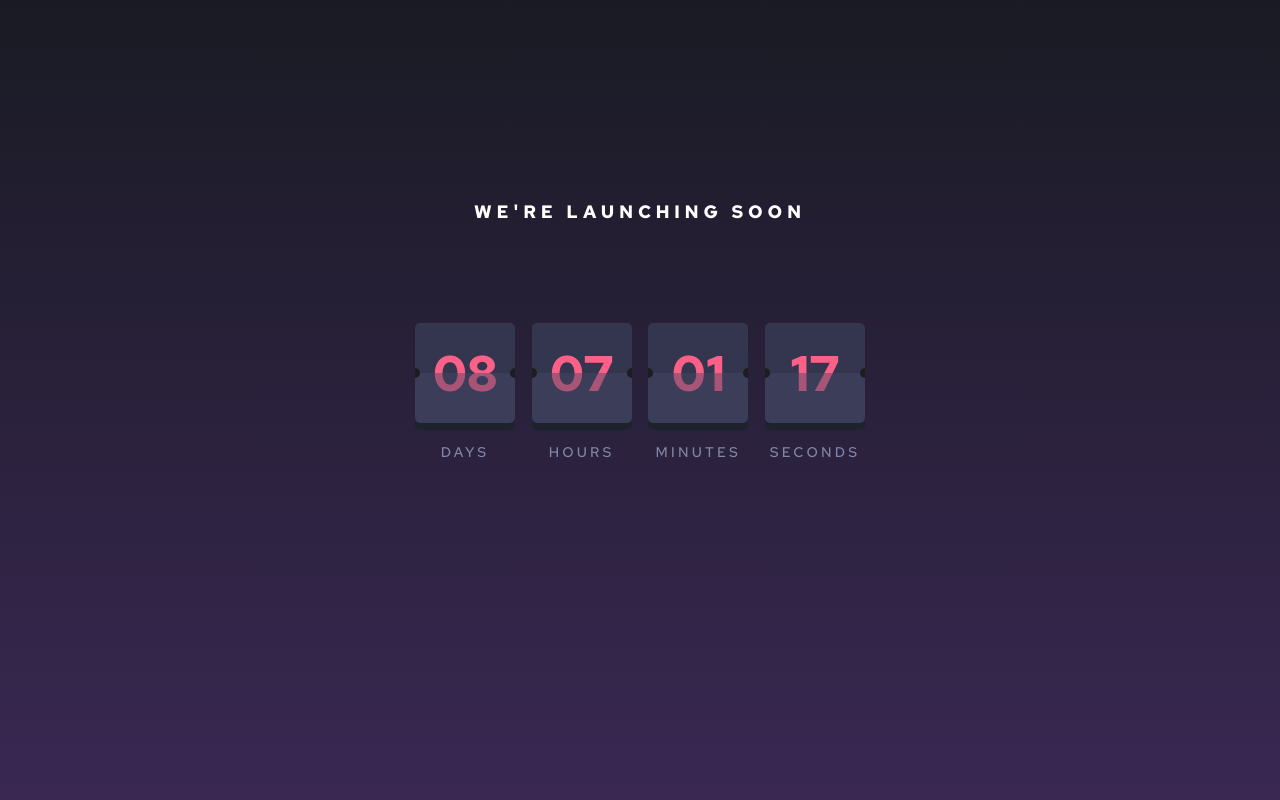
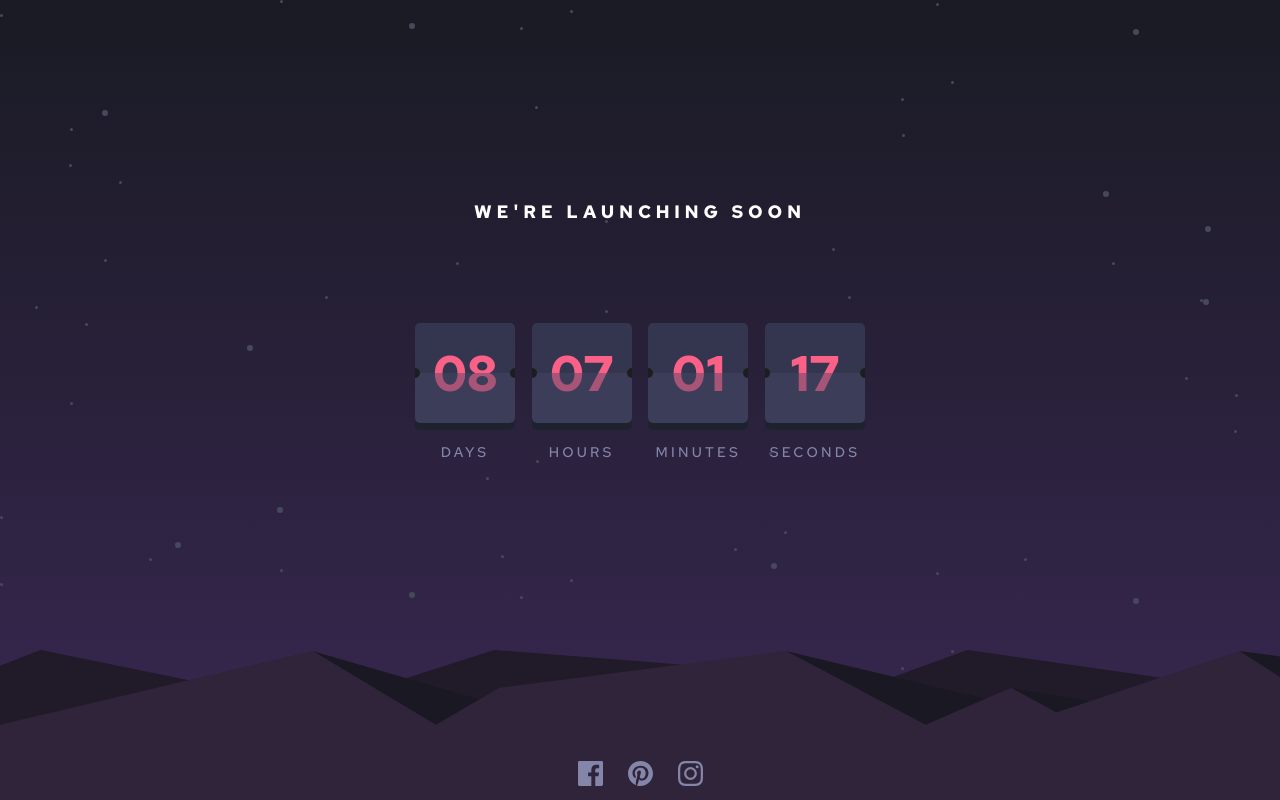
Before and after one commit to zulfikar321/Launch-Countdown, a plain HTML site: page index.html in a window 1280 px wide. Drawn offline with Linux system fonts and the light colour scheme; the site is published under a folder, as on GitHub Pages, so addresses that start at the root find nothing.

Commit message:
Update style.css

```diff
--- a/style.css
+++ b/style.css
@@ -15,7 +15,7 @@
 }
 
 body {
-  background: url(/images/bg-stars.svg),
+  background: url(images/bg-stars.svg),
     linear-gradient(hsl(234, 17%, 12%), hsl(265, 35%, 24%));
   height: 100vh;
   width: 100vw;
@@ -25,7 +25,7 @@ body {
 }
 
 .bg-hills {
-  background: url(/images/pattern-hills.svg);
+  background: url(images/pattern-hills.svg);
   height: 150px;
   width: 100%;
   background-repeat: no-repeat;
@@ -126,11 +126,11 @@ body {
     brightness(102%) contrast(97%);
 }
 .fb {
-  background-image: url(/images/icon-facebook.svg);
+  background-image: url(images/icon-facebook.svg);
 }
 .pinterest {
-  background-image: url(/images/icon-pinterest.svg);
+  background-image: url(images/icon-pinterest.svg);
 }
 .instagram {
-  background-image: url(/images/icon-instagram.svg);
+  background-image: url(images/icon-instagram.svg);
 }
```
